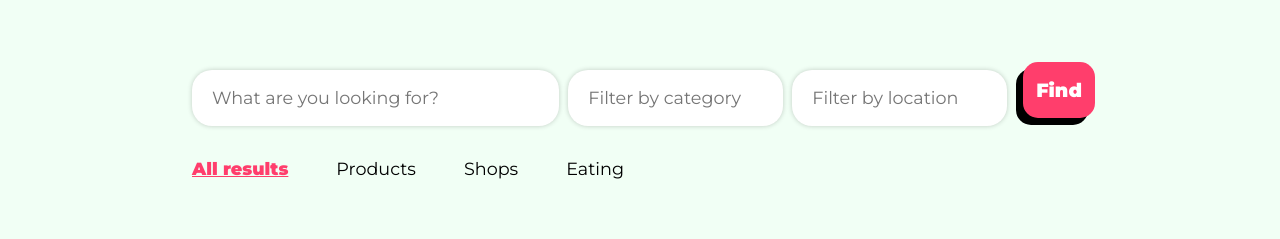
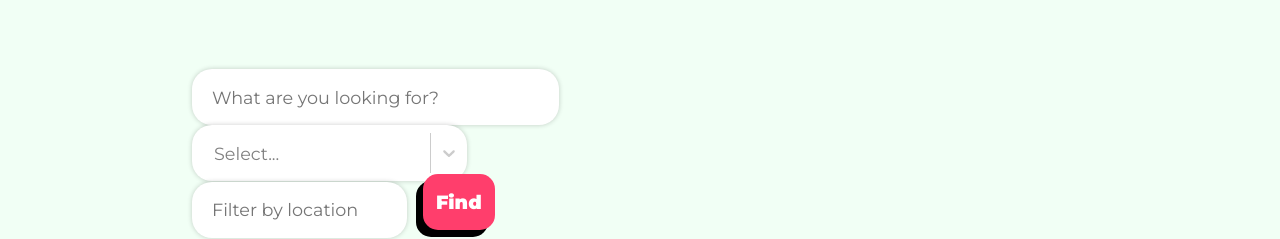
Before and after one commit to LeoEmVee/vegnfind-client, a Next.js app: page /results-page in a window 1280 px wide. Shown: the part 171-410 px from the top of the page. Built offline with nearby package versions, Linux system fonts and the light colour scheme; no server answers; a web font is replaced by a local one.

Commit message:
Update results-page search bar

```diff
--- a/src/components/results/results-list.tsx
+++ b/src/components/results/results-list.tsx
@@ -12,33 +12,30 @@ function ResultsList() {
   function filterResults() {
     if (!eating && !shopping && !products) {
       return (
-        searchResults.length &&
+        searchResults &&
         searchResults.map((result: any) => {
           return <ResultItem key={result.id} itemDetails={result} />;
         })
       );
-    }
-    if (!eating && !shopping && products) {
+    } else if (!eating && !shopping && products) {
       return (
-        searchResults.length &&
+        searchResults &&
         searchResults.map((result: any) => {
           if (!result.hasOwnProperty('isVegan'))
             return <ResultItem key={result.id} itemDetails={result} />;
         })
       );
-    }
-    if (!eating && shopping && !products) {
+    } else if (!eating && shopping && !products) {
       return (
-        searchResults.length &&
+        searchResults &&
         searchResults.map((result: any) => {
           if (result.hasOwnProperty('products'))
             return <ResultItem key={result.id} itemDetails={result} />;
         })
       );
-    }
-    if (eating && !shopping && !products) {
+    } else if (eating && !shopping && !products) {
       return (
-        searchResults.length &&
+        searchResults &&
         searchResults.map((result: any) => {
           if (
             !result.hasOwnProperty('products') &&
@@ -47,10 +44,9 @@ function ResultsList() {
             return <ResultItem key={result.id} itemDetails={result} />;
         })
       );
-    }
-    if (eating && shopping && !products) {
+    } else if (eating && shopping && !products) {
       return (
-        searchResults.length &&
+        searchResults &&
         searchResults.map((result: any) => {
           if (result.hasOwnProperty('isVegan'))
             return <ResultItem key={result.id} itemDetails={result} />;
--- a/src/components/results/results-page-search-bar.tsx
+++ b/src/components/results/results-page-search-bar.tsx
@@ -1,7 +1,74 @@
 import Link from 'next/link';
 import styles from './results-page-search-bar.module.css';
+import AsyncSelect from 'react-select/async';
+import { getCategories } from '../../services/axios.service';
+import { useState } from 'react';
 
 function ResultsSearchBar() {
+  const [inputValue, setInputValue] = useState('');
+  const [category, setCategory] = useState([]);
+
+  async function getAllCategories(input: any) {
+    const results = await getCategories(input);
+    const categories = await results.data.map((result: any) => result.name);
+    const filteredCategories = categories.filter((item: any, index: any) => {
+      return categories.indexOf(item) === index;
+    });
+    return filteredCategories;
+  }
+
+  const loadOptions = () => getAllCategories('');
+
+  function handleOnSubmit() {
+    setCategory(previous => [...previous, inputValue]);
+  }
+
+  function handleInputChange(input: any) {
+    setInputValue(input);
+  }
+
+  const e = getAllCategories('');
+  console.log('Todas las categories: ', e);
+  console.log('InputValue', inputValue);
+  console.log('Category', category);
+
+  // STYLES
+  const selectStyles = {
+    container: () => ({
+      width: '31%',
+      display: 'flex',
+      alignItems: 'center',
+    }),
+    control: (_: any, state: any) => ({
+      display: 'flex',
+      alignItems: 'center',
+      width: '100%',
+      height: '7vh',
+      marginRight: '1%',
+      borderRadius: '20px',
+      border: state.isFocused ? 'solid 4px var(--coral)' : 'none',
+      boxShadow: state.isFocused
+        ? '0 0 5px var(--coral)'
+        : '0 0 5px rgba(0, 0, 0, 0.2)',
+      paddingLeft: '12px',
+      fontFamily: "'Montserrat', sans-serif",
+      fontWeight: 700,
+      fontSize: '1.1rem',
+      backgroundColor: 'white',
+      '&:hover': {
+        boxShadow: '0 0 5px var(--coral)',
+      },
+      outline: state.isFocused && 'solid 4px var(--coral)',
+    }),
+    placeholder: (previous: any) => ({
+      ...previous,
+      fontWeight: 400,
+      fontFamily: "'Montserrat', sans-serif",
+      fontSize: '1.1rem',
+    }),
+  };
+  // END OF STYLES
+
   return (
     <div className={styles.searchbarwrap}>
       <form>
@@ -9,9 +76,14 @@ function ResultsSearchBar() {
           className={styles.searchbar}
           placeholder="What are you looking for?"
         />
-        <input
-          className={styles.categorysearchbar}
-          placeholder="Filter by category"
+        <AsyncSelect
+          isMulti
+          styles={selectStyles}
+          value={inputValue}
+          onInputChange={handleInputChange}
+          loadOptions={() => loadOptions}
+          loadingMessage={() => 'Searching results...'}
+          onClick={handleOnSubmit}
         />
         <input
           className={styles.locationsearchbar}
--- a/src/services/axios.service.ts
+++ b/src/services/axios.service.ts
@@ -81,6 +81,11 @@ export function updateImageToItem(newImg: any) {
 export function toggleFavourite(favItemObject: any) {
   return axios.put('/favourites', favItemObject);
 }
+
+export function getCategories(searchTerm: any) {
+  return axios.get('/category/all', searchTerm);
+}
+
 // function to send search term queries to server:
 export async function sendSearchQuery(searchTerm: any) {
   const eatsPromise = await getEatsSearchResults({ searchTerm: searchTerm });
```
Also changed, not shown: src/components/results/results-page-search-bar.module.css (+12 -6 lines).
